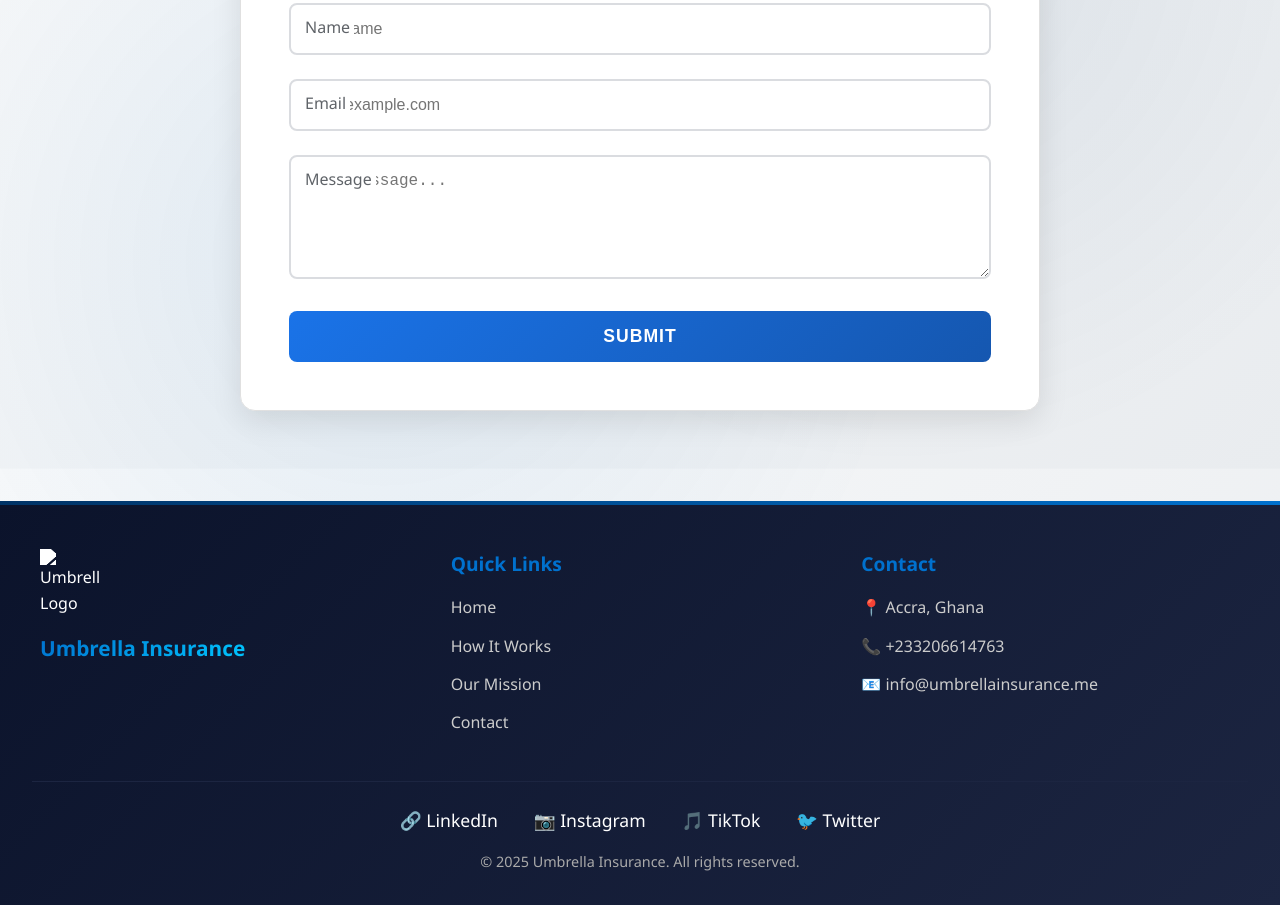
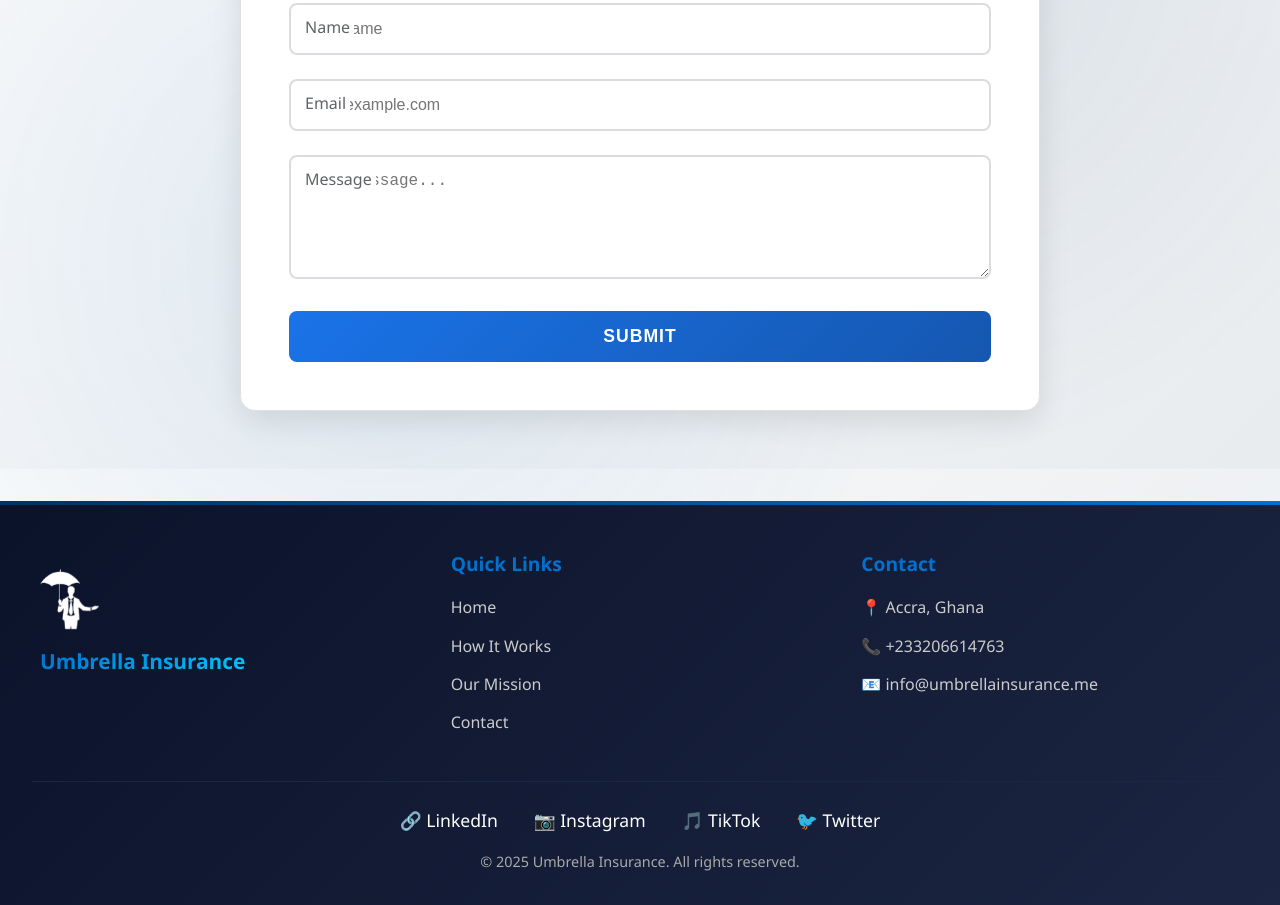
Before and after one commit to Se-nyo/umbrella-website, a plain HTML site: page index.html in a window 1280 px wide. Shown: the part 3589-4494 px from the top of the page. Drawn offline with Linux system fonts and the light colour scheme.

Commit message:
Update index.html

```diff
--- a/index.html
+++ b/index.html
@@ -284,7 +284,7 @@
   <div class="footer-container">
     <!-- Left: Logo & Company Name -->
     <div class="footer-section footer-left">
-      <img src="download.png" alt="Umbrella Logo" class="footer-logo">
+      <img src="favicon.png" alt="Umbrella Logo" class="footer-logo">
       <div class="footer-company-name">Umbrella Insurance</div>
     </div>
 
```
